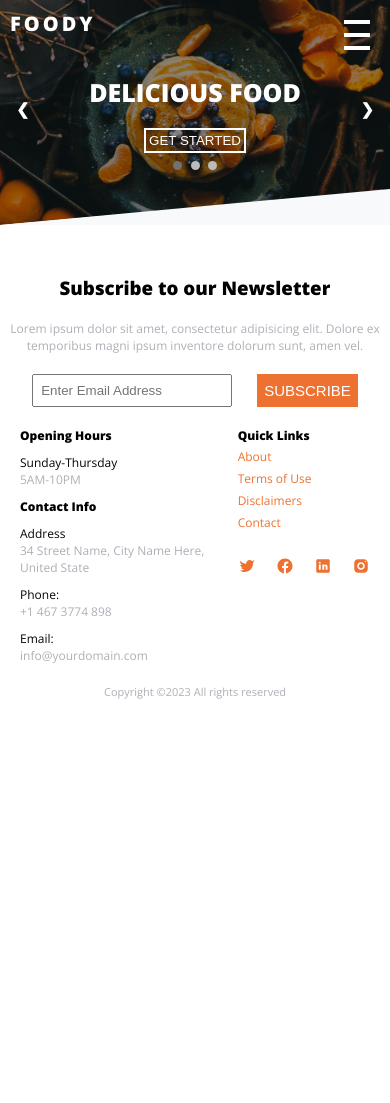
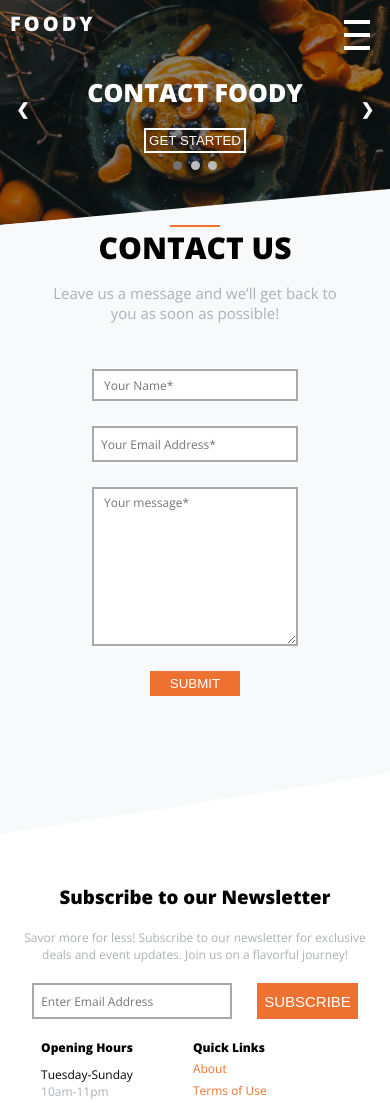
Before and after one commit to Shirineahmad/Project1_restaurant, a plain HTML site: page contact.html in a window 390 px wide. Shown: the top 1103 px of the page. Before the commit the page ends 844 px from the top, so only its background shows below. Drawn offline with nearby package versions, Linux system fonts and the light colour scheme.

Commit message:
about page responsive, contact page added (form to fix), texts modified

```diff
--- a/about.css
+++ b/about.css
@@ -153,6 +153,11 @@ body {
   color: #ed7231;
 }
 
+.header-contact-nav,
+.header-home-nav {
+  color: #FFFFFF;
+}
+
 a {
   text-decoration: none;
 }
@@ -242,6 +247,10 @@ ul li {
 .collage-duo {
   display: inherit;
   flex-direction: column;
+}
+
+.restaurant-text-under-pictures {
+  padding: 35px 0px;
 }
 
 /* CSS meet the team by Leslie */
@@ -619,9 +628,10 @@ input[type="email"] {
     display: none;
   }
 
-  /* Responsive the restaurant and special menu by Leslie */
+  /* Responsive the restaurant by Leslie */
   .restaurant-container {
     margin: 0px;
+    padding: 20px 0px;
   }
 
   .restaurant-container p {
@@ -641,9 +651,63 @@ input[type="email"] {
     display: none;
   }
 
+  /* Responsive meet the team by Leslie */
+  .meet-the-team-container {
+    padding-top: 30px;
+  }
+
+  .meet-the-team-text {
+    width: auto;
+    padding-bottom: 0px;
+  }
+
+  .meet-the-team-chefs {
+    display: flex;
+    flex-direction: column;
+    align-items: center;
+  }
+
+  .meet-chef-picture {
+    margin: 0px;
+    transform: scale(0.8);
+  }
+
+  .meet-the-team-container {
+    clip-path: polygon(0 0, 100% 0, 100% 96%, 0% 100%);
+    padding-bottom: 100px;
+  }
+
+  /* Responsive find us by Leslie */
+  .find-us-container {
+    padding: 50px 0px;
+  }
+
+  .find-us-container p {
+    width: auto;
+  }
+
+  /* Responsive faq by Leslie */
+  .faq-container {
+    clip-path: polygon(0% 10%, 100% 0%, 100% 100%, 0% 100%);
+  }
+
+  .faq-container::after {
+    clip-path: polygon(0 96%, 100% 0, 100% 100%, 0 100%);
+  }
+
+  .faq-content {
+    width: 85%;
+    margin: auto;
+  }
+
   /* Responsive newsletter and footer by Leslie */
+  .subscribe-container p {
+    padding: 20px;
+  }
+
   input[type="email"] {
     width: 200px;
+    border: 2px solid darkgray;
   }
 
   .before-footer {
@@ -699,10 +763,32 @@ input[type="email"] {
     display: none;
   }
 
+  .meet-the-team-chefs {
+    transform: scale(0.9);
+  }
+
+  .meet-the-team-container {
+    clip-path: polygon(0 0, 100% 0, 100% 90%, 0% 100%);
+    padding-bottom: 100px;
+  }
+
+  .faq-container {
+    clip-path: polygon(0% 10%, 100% 0%, 100% 100%, 0% 100%);
+  }
+
+  .faq-container::after {
+    clip-path: polygon(0 90%, 100% 0, 100% 100%, 0 100%);
+  }
 
   .subscribe-container {
     margin-top: 0px;
   }
+
+  .before-footer {
+    padding: 0px 65px;
+    padding-top: 75px;
+  }
+
 }
 
 /* RESPONSIVE on 11'*/
--- a/about.js
+++ b/about.js
@@ -1,4 +1,4 @@
-// Burger menu
+// Burger menu by Shirin
 
 const burgerIcon = document.getElementById('burger-icon');
 const menu = document.getElementById('menu');
@@ -7,7 +7,7 @@ burgerIcon.addEventListener('click', function () {
     menu.classList.toggle('active');
 });
 
-// Header slider
+// Header slider by Shirin
 
 let slideIndex = 1;
 showSlides(slideIndex);
@@ -36,7 +36,7 @@ function showSlides(n) {
     dots[slideIndex - 1].className += " active";
 }
 
-// FAQ
+// FAQ by Leslie
 
 const faqQuestions = document.querySelectorAll('.faq-question');
 
--- a/contact.css
+++ b/contact.css
@@ -153,6 +153,11 @@ body {
   color: #ed7231;
 }
 
+.header-about-nav,
+.header-home-nav {
+  color: #FFFFFF;
+}
+
 a {
   text-decoration: none;
 }
@@ -194,6 +199,82 @@ ul li {
 }
 
 /* CSS contact form by Shirin */
+.contact-form hr {
+  border: 1px;
+  background-color: #ed7231;
+  color: #ed7231;
+  height: 2px;
+  width: 5%;
+  margin: auto;
+}
+
+.contact-form h1 {
+  text-align: center;
+  font-size: 30px;
+  font-weight: 800;
+  padding-bottom: 15px;
+}
+
+.contact-form p {
+  color: #adb0b7;
+  font-weight: 400;
+  width: 312px;
+  font-size: 15px;
+  padding-bottom: 46px;
+  text-align: center;
+  margin: 0 auto;
+}
+
+.contact-form {
+  padding-bottom: 138px;
+  background-color: #f8f9fb;
+  clip-path: polygon(0 0, 100% 0, 100% 70%, 0% 100%);
+}
+
+form {
+  align-items: center;
+  display: flex;
+  flex-direction: column;
+  row-gap: 25px;
+}
+
+.contact-form-button {
+  background-color: #ed7231;
+  color: #FFFFFF;
+  padding: 5px 0px;
+  width: 150px;
+  border: none;
+  text-transform: uppercase;
+}
+
+.yourName,
+.yourEmail,
+.yourMessage {
+  padding-top: 5px;
+  padding-left: 10px;
+  width: 400px;
+  border: 2px solid darkgrey;
+}
+
+.yourName {
+  padding-bottom: 5px;
+}
+
+.contact-form-container input[type='email'] {
+  width: 400px;
+}
+
+input {
+  font-family: "Open Sans", sans-serif;
+  font-display: swap;
+}
+
+::placeholder {
+  font-family: "Open Sans", sans-serif;
+  font-display: swap;
+  font-size: 12px;
+  font-weight: 400;
+}
 
 
 /* CSS footer by Shirin */
@@ -403,9 +484,42 @@ input[type="email"] {
     display: none;
   }
 
+  /* Responsive contact form by Shirin */
+  .contact-form {
+    clip-path: polygon(0 0, 100% 0, 100% 90%, 0% 100%);
+  }
+
+  .contact-form hr {
+    width: 13%;
+  }
+
+  .yourName {
+    padding-bottom: 5px;
+  }
+
+  .yourName,
+  .youreEmail,
+  .yourMessage {
+    width: 206px;
+  }
+
+  .contact-form-container input[type='email'] {
+    width: 206px;
+  }
+
+  .contact-form-button {
+    width: auto;
+    padding: 5px 20px;
+  }
+
   /* Responsive newsletter and footer by Leslie */
+  .subscribe-container p {
+    padding: 20px;
+  }
+
   input[type="email"] {
     width: 200px;
+    border: 2px solid darkgray;
   }
 
   .before-footer {
@@ -444,13 +558,25 @@ input[type="email"] {
     width: 12%;
   }
 
+  .contact-form {
+    clip-path: polygon(0 0, 100% 0, 100% 80%, 0% 100%);
+  }
+
   .subscribe-container {
     margin-top: 0px;
+  }
+
+  .before-footer {
+    padding: 0px 65px;
+    padding-top: 75px;
   }
 }
 
 /* RESPONSIVE on 11'*/
 @media screen and (min-width:821px) and (max-width:1366px) {
+  .contact-form {
+    clip-path: polygon(0 0, 100% 0, 100% 80%, 0% 100%);
+  }
 
   .subscribe-container {
     margin-top: 0px;
--- a/contact.html
+++ b/contact.html
@@ -54,8 +54,8 @@
     <a class="next" onclick="plusSlides(1)">&#10095;</a>
 
     <div class="header-slider-texts">
-      <h1>DELICIOUS FOOD</h1>
-      <p>Lorem, ipsum dolor sit amet consectetur adipisicing elit.</p>
+      <h1>CONTACT FOODY</h1>
+      <p>Fresh Bites, Vibrant Life: Where Health and Flavor Unite!</p>
       <button>GET STARTED</button>
     </div>
     <div style="text-align:center">
@@ -70,14 +70,27 @@
   </div>
 
   <!-- HTML contact form by Shirin -->
+  <div class="contact-form">
+    <hr>
+    <h1>CONTACT US</h1>
+    <P> Leave us a message and we’ll get back
+      to you as soon as possible!</P>
+    <div class="contact-form-container">
+      <form method="get" action="form_results.php">
+        <input type="text" name="yourName" id="yourName" class="yourName" placeholder="Your Name*" required>
+        <input type="email" name="yourEmail" id="yourEmail" class="yourEmail" placeholder="Your Email Address*" required>
+        <textarea name="yourMessage" id="yourMessage" class="yourMessage" cols="30" rows="10"
+          placeholder="Your message*" required></textarea>
+        <button class="contact-form-button" type="button" value="Submit">SUBMIT</button>
+      </form>
+    </div>
+  </div>
 
   <!-- HTML footer by Shirin -->
   <div class="subscribe-container">
     <h3>Subscribe to our Newsletter</h3>
-    <p> Lorem ipsum dolor sit amet, consectetur adipisicing elit. Dolore ex
-      temporibus magni ipsum inventore dolorum sunt, amen vel.
-
-    </p>
+    <p> Savor more for less! Subscribe to our newsletter for exclusive
+      deals and event updates. Join us on a flavorful journey!</p>
     <div class="subscribe-mail-input">
       <input type="email" placeholder="Enter Email Address" class="subscribe-input" />
       <button type="submit" class="subscribe-button">SUBSCRIBE</button>
@@ -90,9 +103,10 @@
       <div class="footer-part1">
         <h6>About Us</h6>
         <p>
-          Lorem ipsum dolor sit amet consectetur <br />
-          Quasi eaque modi commodi voluptate <br />
-          Reprehenderit quis aperia.<br />
+          Discover Foody, where Beirut's charm <br>
+          meets fresh, healthy dining. Indulge in <br>
+          vibrant flavors, locally-sourced. <br>
+          Your culinary oasis awaits.
         </p>
 
         <div class="footer-icons">
@@ -105,22 +119,22 @@
       <div class="footer-part2">
         <h6>Opening Hours</h6>
         <div class="footer-opening-hours">
-          <p class="footer-black-text">Sunday-Thursday</p>
-          <p class="footer-gray-text">5AM-10PM</p>
+          <p class="footer-black-text">Tuesday-Sunday</p>
+          <p class="footer-gray-text">10am-11pm</p>
         </div>
         <div class="footer-contact-info">
           <h6>Contact Info</h6>
           <div>
             <p class="footer-black-text">Address</p>
-            <p class="footer-gray-text">34 Street Name, City Name Here, United State</p>
+            <p class="footer-gray-text">Mar Mikhael, Beirut</p>
           </div>
           <div>
             <p class="footer-black-text">Phone:</p>
-            <p class="footer-gray-text">+1 467 3774 898</p>
+            <p class="footer-gray-text">+961 70 000000</p>
           </div>
           <div>
             <p class="footer-black-text">Email:</p>
-            <p class="footer-gray-text">info@yourdomain.com</p>
+            <p class="footer-gray-text">info@foody.com</p>
           </div>
         </div>
       </div>
@@ -143,22 +157,22 @@
       <div class="footer-part2">
         <h6>Opening Hours</h6>
         <div class="footer-opening-hours">
-          <p class="footer-black-text">Sunday-Thursday</p>
-          <p class="footer-gray-text">5AM-10PM</p>
+          <p class="footer-black-text">Tuesday-Sunday</p>
+          <p class="footer-gray-text">10am-11pm</p>
         </div>
         <div class="footer-contact-info">
           <h6>Contact Info</h6>
           <div>
             <p class="footer-black-text">Address</p>
-            <p class="footer-gray-text">34 Street Name, City Name Here, United State</p>
+            <p class="footer-gray-text">Mar Mikhael, Beirut</p>
           </div>
           <div>
             <p class="footer-black-text">Phone:</p>
-            <p class="footer-gray-text">+1 467 3774 898</p>
+            <p class="footer-gray-text">+961 70 000000</p>
           </div>
           <div>
             <p class="footer-black-text">Email:</p>
-            <p class="footer-gray-text">info@yourdomain.com</p>
+            <p class="footer-gray-text">info@foody.com</p>
           </div>
         </div>
       </div>
--- a/contact.js
+++ b/contact.js
@@ -7,7 +7,7 @@ burgerIcon.addEventListener('click', function () {
     menu.classList.toggle('active');
 });
 
-// Header slider
+// Header slider by Shirin
 
 let slideIndex = 1;
 showSlides(slideIndex);
--- a/home.css
+++ b/home.css
@@ -151,6 +151,11 @@ body {
 
 .header-home-nav {
   color: #ed7231;
+}
+
+.header-about-nav,
+.header-contact-nav {
+  color: #FFFFFF;
 }
 
 a {
@@ -386,24 +391,6 @@ ul li {
   top: 50%;
 }
 
-/* CSS sliders special menu */
-
-.dot-menu {
-  cursor: pointer;
-  height: 9px;
-  width: 9px;
-  margin: 0 2px;
-  background-color: #bbb;
-  border-radius: 50%;
-  display: inline-block;
-  transition: background-color 0.6s ease;
-}
-
-.active-menu,
-.dot-menu:hover {
-  background-color: #717171;
-}
-
 /* CSS our menu by Leslie */
 .our-menu-container {
   align-content: center;
@@ -526,7 +513,7 @@ hr {
   background-color: #ed7231;
   color: #ed7231;
   height: 2px;
-  width: 32%;
+  width: 12%;
   margin: auto;
 }
 
@@ -1021,8 +1008,8 @@ input[type="email"] {
   }
 
   .testimonial-reviewer {
-    padding-left: 550px;
-    width: 100%;
+    padding: 0;
+    padding-bottom: 35px;
   }
 
   .blog-part {
@@ -1043,8 +1030,13 @@ input[type="email"] {
   }
 
   /* Responsive newsletter and footer by Leslie */
+  .subscribe-container p {
+    padding: 20px;
+  }
+
   input[type="email"] {
     width: 200px;
+    border: 2px solid darkgray;
   }
 
   .before-footer {
@@ -1129,6 +1121,11 @@ input[type="email"] {
   .subscribe-container {
     margin-top: 0px;
   }
+
+  .before-footer {
+    padding: 0px 65px;
+    padding-top: 75px;
+  }
 }
 
 /* RESPONSIVE on 11'*/
--- a/home.js
+++ b/home.js
@@ -1,4 +1,4 @@
-// Burger menu
+// Burger menu by Shirin
 
 const burgerIcon = document.getElementById('burger-icon');
 const menu = document.getElementById('menu');
@@ -7,7 +7,7 @@ burgerIcon.addEventListener('click', function () {
     menu.classList.toggle('active');
 });
 
-// Header slider
+// Header slider by Shirin
 
 let slideIndex = 1;
 showSlides(slideIndex);
@@ -36,7 +36,7 @@ function showSlides(n) {
     dots[slideIndex - 1].className += " active";
 }
 
-// Special menu sliders
+// Special menu carousel by Leslie
 
 const carouselContainer = document.querySelector('.special-menu-container');
 const carousel = document.querySelector('.carousel-menu');
```
Also changed, not shown: about.html (+39 -36 lines), index.html (+22 -38 lines), meet-the-team-images/team-chef1.png, meet-the-team-images/team-chef2.png.
